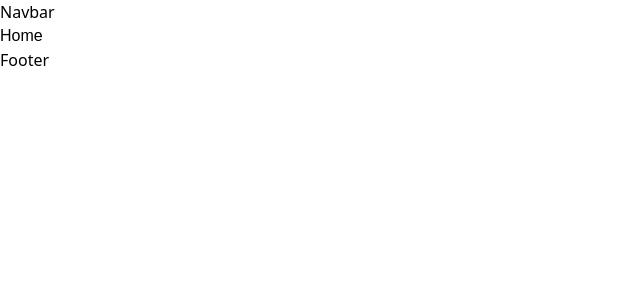
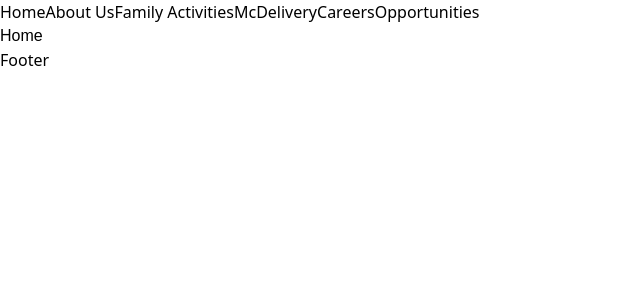
Before and after one commit to AdieDev0/Mcdonald-s-PH---Static, a React (Vite) app in the folder mcdo/: page / in a window 1280 px wide. Shown: the top 300 px of the page, without its empty margins (0-640 px from the left). Built offline with nearby package versions, Linux system fonts and the light colour scheme.

Commit message:
Implement Navbar component with navigation buttons

```diff
--- a/mcdo/src/Components/Navbar.jsx
+++ b/mcdo/src/Components/Navbar.jsx
@@ -2,7 +2,19 @@ import React from 'react'
 
 const Navbar = () => {
   return (
-    <div>Navbar</div>
+    <div>
+      <div>
+        <img src="" alt="" />
+        <button>Home</button>
+        <button>About Us</button>
+        <button>Family Activities</button>
+        <button>McDelivery</button>
+        <button>Careers</button>
+        <button>Opportunities</button>
+
+
+      </div>
+    </div>
   )
 }
 
```
